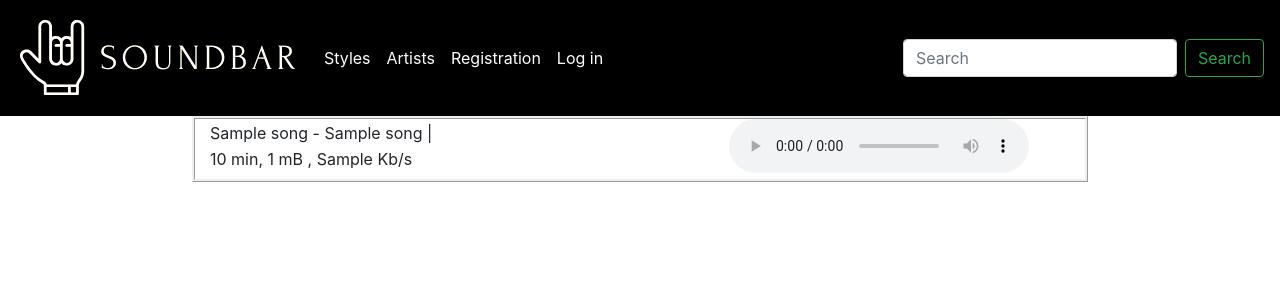
After one commit to trndo/SoundBar, a Symfony app: template templates/page_content/searchresult.html.twig in a window 1280 px wide. The commit adds this page. Shown: the top 300 px of the page. Run offline with Twig, Linux system fonts and the light colour scheme; the template is opened without the code that fills it: most values are stand-ins (such as "Sample title", 1, 10 or a date in 2020); some libraries are stand-ins or nearby versions.

Commit message:
Add Search system

```diff
--- a/composer.json
+++ b/composer.json
@@ -29,6 +29,7 @@
         "symfony/debug-pack": "*",
         "symfony/dotenv": "^4.1",
         "symfony/maker-bundle": "^1.5",
+        "symfony/phpunit-bridge": "^4.1",
         "symfony/profiler-pack": "*",
         "symfony/test-pack": "^1.0",
         "symfony/web-server-bundle": "^4.1"
--- a/templates/_header.html.twig
+++ b/templates/_header.html.twig
@@ -31,8 +31,8 @@
             {% endif %}
 
         </ul>
-        <form class="form-inline my-5 my-lg-0">
-            <input class="form-control mr-sm-2" type="search" placeholder="Search">
+        <form class="form-inline my-5 my-lg-0" action="{{ path("searchResult") }}">
+            <input class="form-control mr-sm-2" type="search" placeholder="Search" name="searchValue">
             <button class="btn btn-outline-success my-2 my-sm-0 " type="submit">Search</button>
         </form>
     </div>
--- /dev/null
+++ b/templates/page_content/searchresult.html.twig
@@ -0,0 +1,27 @@
+{% extends 'base.html.twig' %}
+
+{% block body %}
+    <div class="container" style="max-width: 70%">
+        {% for song in songs %}
+            <div class="row" style="border-style: ridge">
+
+                <div class="col-7" >
+                 <span class="align-middle">
+            {{ song.SongName }} - {{ song.Artist_name }} |<br> {{ song.Duration }} min,
+                     {{ song.Size }} mB , {{ song.BitRate }} Kb/s
+                 </span>
+
+                </div>
+
+                <div class="col-5" >
+                    <audio controls preload="metadata" style=" width:300px;">
+                        <source src="uploads/{{ song.Path }}" type="audio/mpeg">
+                        <source src="uploads/{{ song.Path }}" type="audio/ogg">
+                        Your browser does not support the audio element.
+                    </audio>
+                </div>
+
+            </div>
+        {% endfor %}
+    </div>
+{% endblock %}
```
Also changed, not shown: src/Controller/SearchResultListController.php (added, +35 -0 lines), src/Repository/SongsRepository.php (+15 -0 lines), 1 other file.
